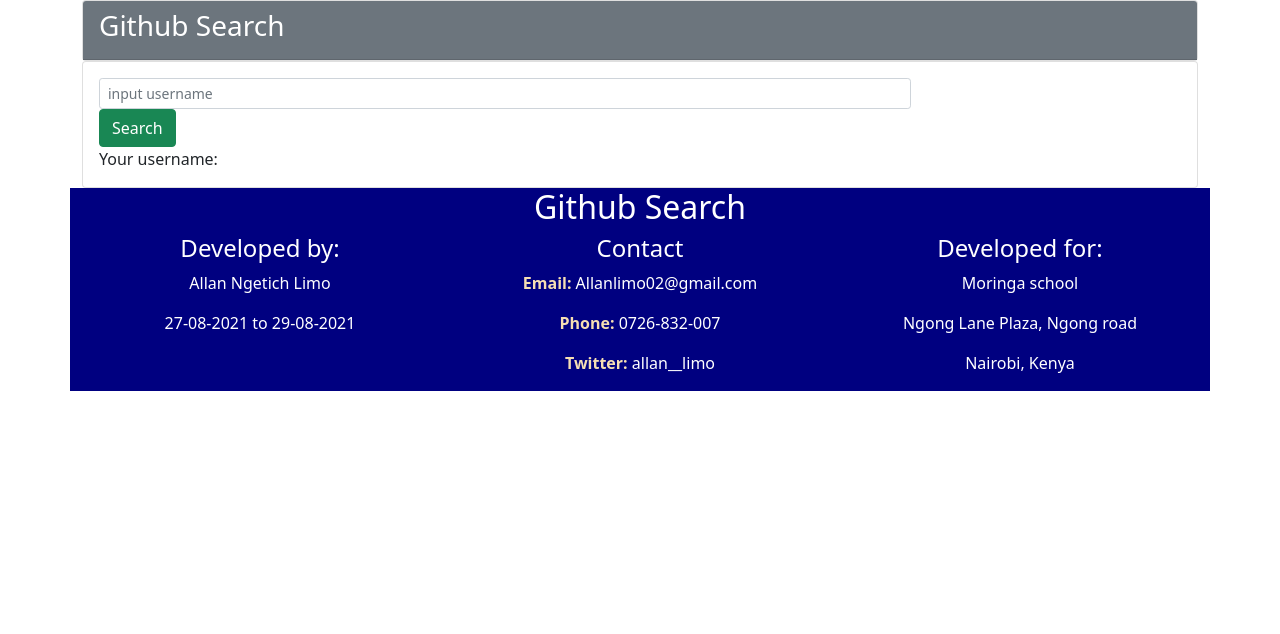
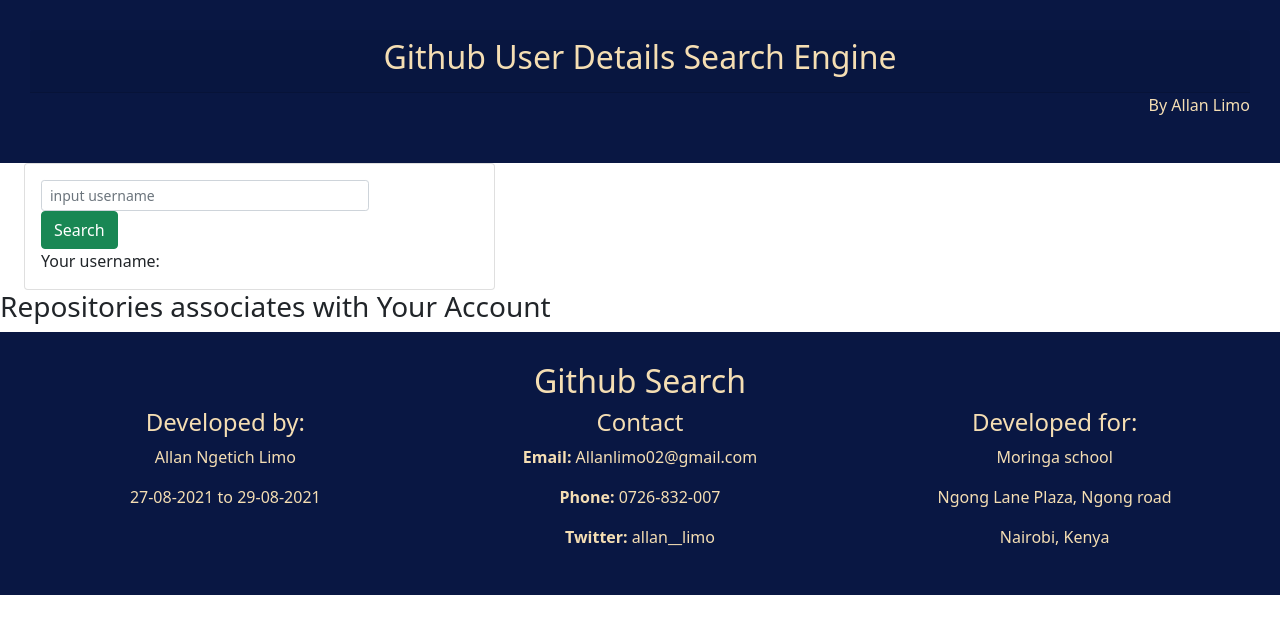
Before and after one commit to allanlimo02/GithubSearch, an Angular app: page / in a window 1280 px wide. Shown: the top 634 px of the page. Built offline with nearby package versions, Linux system fonts and the light colour scheme.

Commit message:
Generated repositories component

```diff
--- a/src/app/app.component.html
+++ b/src/app/app.component.html
@@ -1,3 +1,13 @@
 <app-header></app-header>
-<app-main-form></app-main-form>
+<div class="row">
+    <div class="col-md-5 form">
+        <app-main-form></app-main-form>
+    </div>
+    <div class="col-md-7">
+
+    </div>
+
+</div>
+<app-repositories></app-repositories>
+
 <app-footer></app-footer>
--- a/src/app/app.module.ts
+++ b/src/app/app.module.ts
@@ -7,7 +7,8 @@
 import { FooterComponent } from './footer/footer.component';
 import { MainFormComponent } from './main-form/main-form.component';
 import { FormsModule } from '@angular/forms';
-import{ HttpClientModule} from '@angular/common/http'
+import{ HttpClientModule} from '@angular/common/http';
+import { RepositoriesComponent } from './repositories/repositories.component'
 
 @NgModule({
   declarations: [
@@ -15,6 +16,7 @@
     HeaderComponent,
     FooterComponent,
     MainFormComponent,
+    RepositoriesComponent,
 
   ],
   imports: [
--- a/src/app/footer/footer.component.css
+++ b/src/app/footer/footer.component.css
@@ -9,3 +9,13 @@
     color: wheat;
     text-align: right;
 }
+.cont{
+    text-align: center;
+    color: wheat;
+    background-color: #091743;
+    padding: 30px;
+}
+#byme{
+    text-align: right;
+
+}
--- a/src/app/footer/footer.component.html
+++ b/src/app/footer/footer.component.html
@@ -1,4 +1,4 @@
-<footer class="container">
+<footer class="cont">
     <h2>Github Search</h2>
     <div class="row">
         <div class="col-md-4">
--- a/src/app/header/header.component.css
+++ b/src/app/header/header.component.css
@@ -0,0 +1,11 @@
+.cont{
+
+    text-align: center;
+    color: wheat;
+    background-color: #091743;
+    padding: 30px;
+}
+#byme{
+    text-align: right;
+
+}
--- a/src/app/header/header.component.html
+++ b/src/app/header/header.component.html
@@ -1,12 +1,13 @@
-<div class="container">
+<div class="cont">
     <div class="row">
         <div class="col">
-            <div class="card">
-                <div class="card-header bg-secondary text-white">
-                    <h3>Github Search</h3>
+
+                <div class="card-header">
+                    <h2>Github User Details Search Engine</h2>
                 </div>
+                <p id="byme">By Allan Limo</p>
 
-            </div>
+
         </div>
     </div>
 </div>
--- /dev/null
+++ b/src/app/repositories/repositories.component.html
@@ -0,0 +1,5 @@
+<div>
+    <div class="title">
+        <h3>Repositories associates with Your Account</h3>
+    </div>
+</div>
--- /dev/null
+++ b/src/app/repositories/repositories.component.ts
@@ -0,0 +1,15 @@
+import { Component, OnInit } from '@angular/core';
+
+@Component({
+  selector: 'app-repositories',
+  templateUrl: './repositories.component.html',
+  styleUrls: ['./repositories.component.css']
+})
+export class RepositoriesComponent implements OnInit {
+
+  constructor() { }
+
+  ngOnInit(): void {
+  }
+
+}
```
Also changed, not shown: src/app/repositories/repositories.component.css (added), 1 other file (tests, documents, lock files or other folders).
